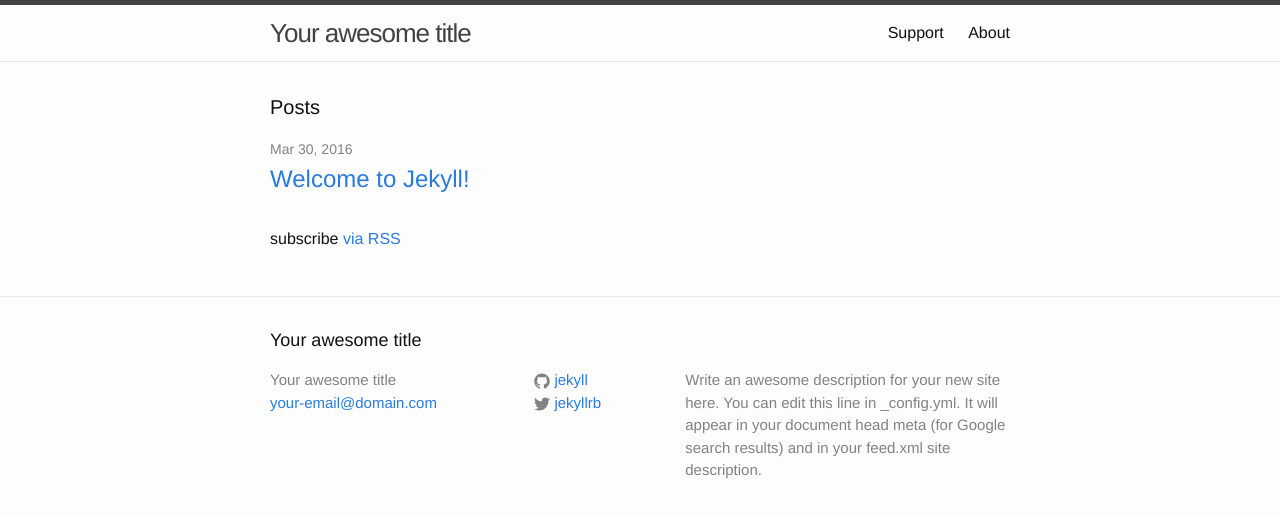
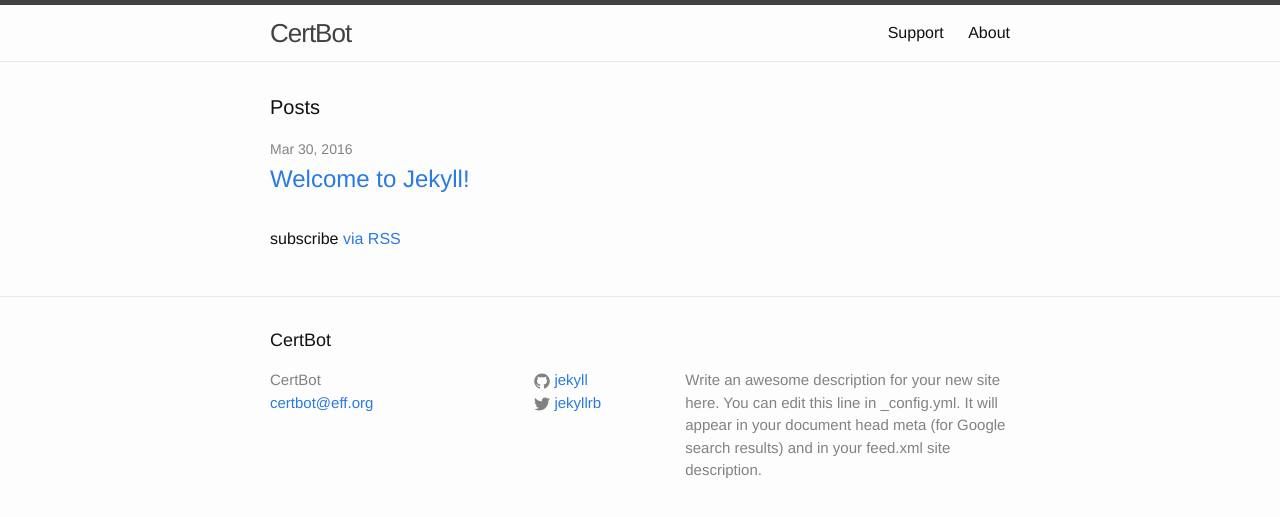
Before and after one commit to certbot/website, a Jekyll site: the page built from index.html, in a window 1280 px wide. Shown: the top 517 px of the page. Built offline with Jekyll 4.4.1, drawn with Linux system fonts in a browser that asks for light colours.

Commit message:
Update title and email.

```diff
--- a/_config.yml
+++ b/_config.yml
@@ -1,6 +1,6 @@
 # Site settings
-title: Your awesome title
-email: your-email@domain.com
+title: CertBot
+email: certbot@eff.org
 description: > # this means to ignore newlines until "baseurl:"
   Write an awesome description for your new site here. You can edit this
   line in _config.yml. It will appear in your document head meta (for
```
